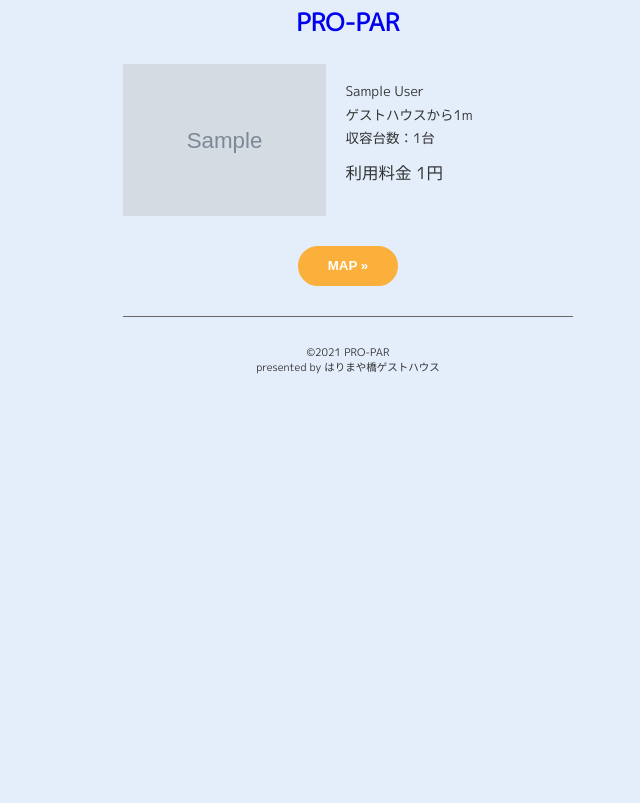
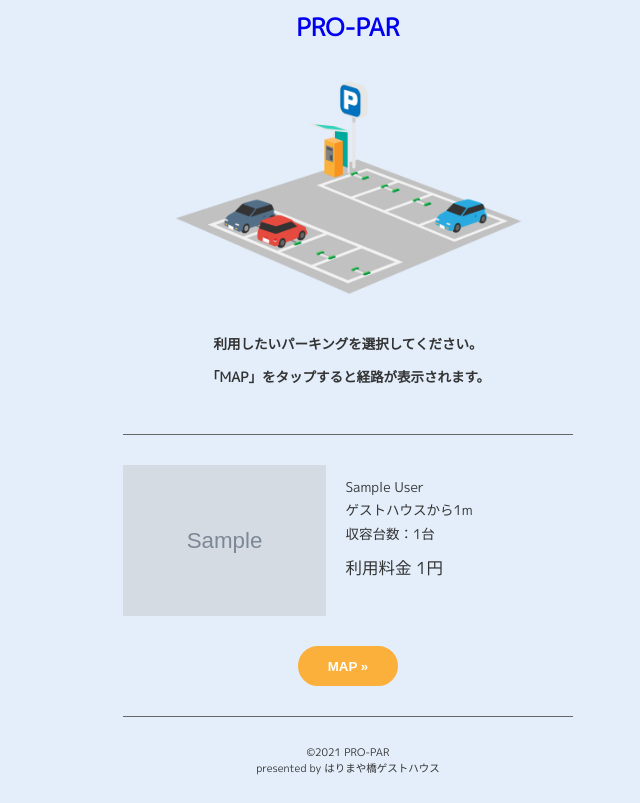
Before and after one commit to Sugiuchi-soya/PRO-PAR, a Django app: page /list/ in a window 1280 px wide. Shown: the whole page, without its empty margins (292-932 px from the left). Before the commit the page ends 374 px from the top, so only its background shows below. Run offline with Django 3.2, Linux system fonts and the light colour scheme; tables that the repository leaves empty hold one stand-in row (values such as "Sample post"); grey boxes marked "Sample" are stand-in pictures; parts of the project's set-up code (start-up, migrations or seed data) failed here and were passed over.

```diff
--- a/calculations/apps.py
+++ b/calculations/apps.py
@@ -1,6 +1,6 @@
 from django.apps import AppConfig
 
 
-class CalculationsConfig(AppConfig):
+class CalculationsConfigcloudinary(AppConfig):
     default_auto_field = 'django.db.models.BigAutoField'
     name = 'calculations'
--- a/requirements.txt
+++ b/requirements.txt
@@ -8,3 +8,5 @@ pytz==2018.5
 setuptools==39.0.1
 whitenoise==5.2.0
 Pillow==8.0
+django-cloudinary-storage==0.3.0
+cloudinary==1.17.0
--- a/static/css/default.css
+++ b/static/css/default.css
@@ -26,7 +26,7 @@ li {
 
 /* ヘッダーの共通設定 */
 .header {
-    margin: 10px 0px;
+    margin: 15px 0px;
 }
 .title {
     text-decoration: none;
@@ -41,7 +41,7 @@ input {
 
 /* フッターの共通設定 */
 .footer {
-    margin: 10px 0px;
+    margin: 30px 0px;
     font-size: 0.7rem;
 }
 .copyright {
--- a/static/css/list.css
+++ b/static/css/list.css
@@ -1,8 +1,27 @@
+
+.parking_top_img {
+    width: 70%;
+    margin:0 auto;
+    margin-bottom: 20px;
+    display: block;
+}
 
 
-.header {
+.txt_wrapper {
+    margin:0 auto;
+    width:90%;
     margin-bottom: 30px;
+    padding-bottom: 30px;
+    border-bottom: solid 1px #666;
+
 }
+
+.main_txt {
+    margin-bottom: 20px;
+    font-size: 0.9rem;
+    font-weight: bold;
+}
+
 
 /* パーキング情報リスト */
 .parking_wrapper {
@@ -23,7 +42,7 @@
     font-size: 0.9rem;
     display: block;
     margin:0 auto;
-    margin: 20px 20px;
+    margin: 15px 20px;
 }
 .txt-wrapper li {
     margin-bottom: 10px;
--- a/static/css/top.css
+++ b/static/css/top.css
@@ -1,5 +1,5 @@
 
-.parking_img {
+.parking_top_img {
     width: 70%;
     margin:0 auto;
     margin-bottom: 20px;
@@ -12,7 +12,7 @@
 }
 .main_txt {
     margin-bottom: 20px;
-    font-size: 1rem;
+    font-size: 0.9rem;
     font-weight: bold;
 }
 .sub_txt {
--- a/templates/calculations/list.html
+++ b/templates/calculations/list.html
@@ -7,9 +7,12 @@
 
 {% block content %}
 
-<main>
-    <div class="container">
-
+<main class="container">
+    <img class="parking_top_img" src="{% static 'img/parking_img.png' %}"  alt="">
+    <div class="txt_wrapper">
+        <p class="main_txt txt_center">利用したいパーキングを選択してください。</p>
+        <p class="main_txt txt_center">「MAP」をタップすると経路が表示されます。</p>
+    </div>
     {% for parking in parkings %}
     <div class="parking_wrapper">
 
@@ -31,7 +34,7 @@
     </div>
     {% endfor %}
 
-    </div>
+
 </main>
 
 {% endblock %}
--- a/templates/calculations/top.html
+++ b/templates/calculations/top.html
@@ -9,7 +9,7 @@
 
 <main  class="container">
 
-    <img class="parking_img" src="{% static 'img/parking_img.png' %}"  alt="">
+    <img class="parking_top_img" src="{% static 'img/parking_img.png' %}"  alt="">
     <div class="txt_wrapper">
         <p class="main_txt txt_center">パーキングの利用時間を入力してください。</p>
         <p class="main_txt txt_center">日時をタップすると変更できます。</p>
@@ -29,7 +29,7 @@
             <input class="leaving_datetime_form" type="time" name="leaving_time" value="08:00" step="1800" id="leaving_time" required />
         </div>
 
-        <input class="btn" type="submit" value="料金を調べる »"/>
+        <input class="btn" type="submit" value="料金を計算する »"/>
     </form>
 </main>
 {% endblock %}
```
Also changed, not shown: PRO_PAR/settings.py (+18 -2 lines). Lines whose indentation alone changed are shown as unchanged.
